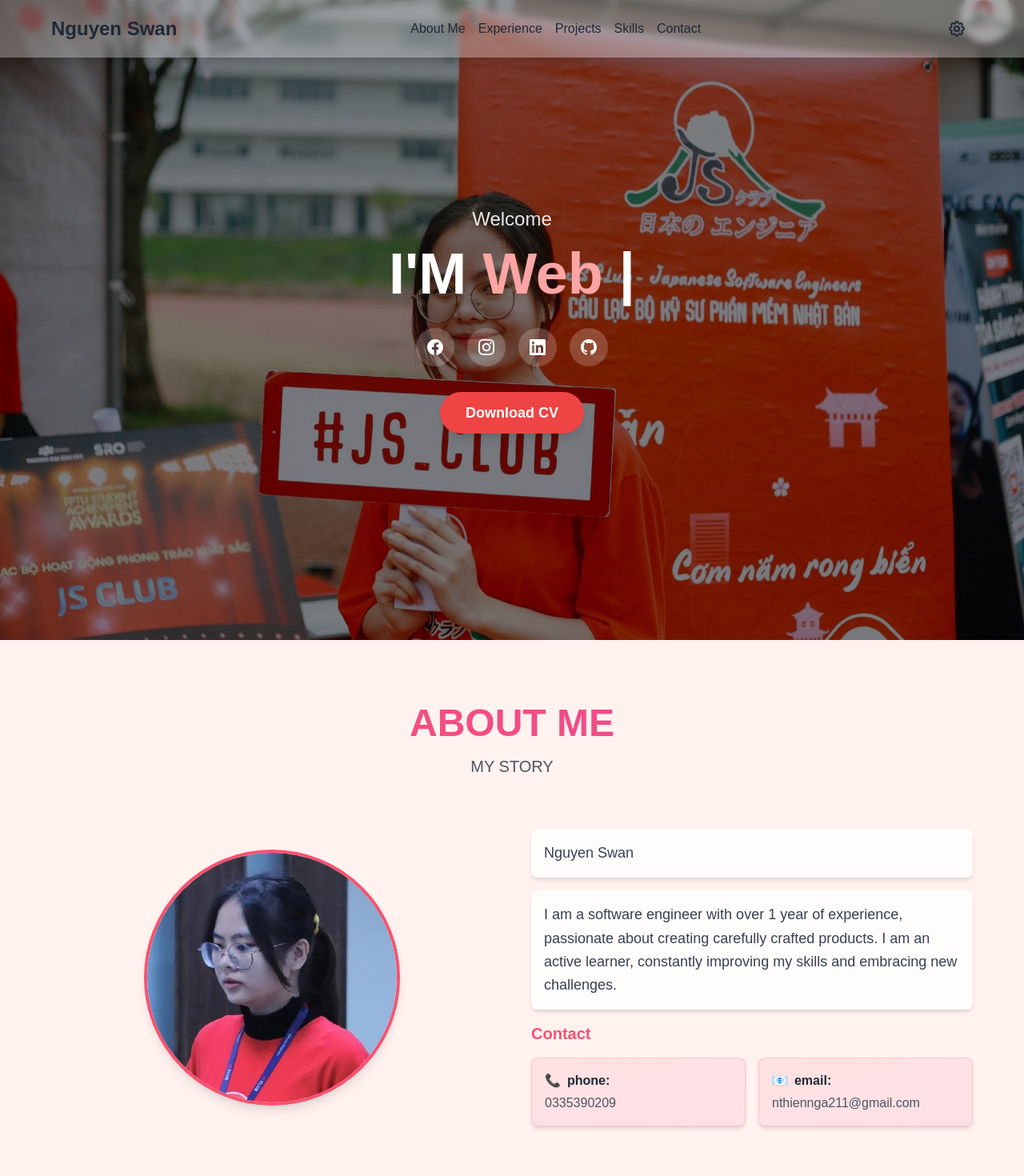
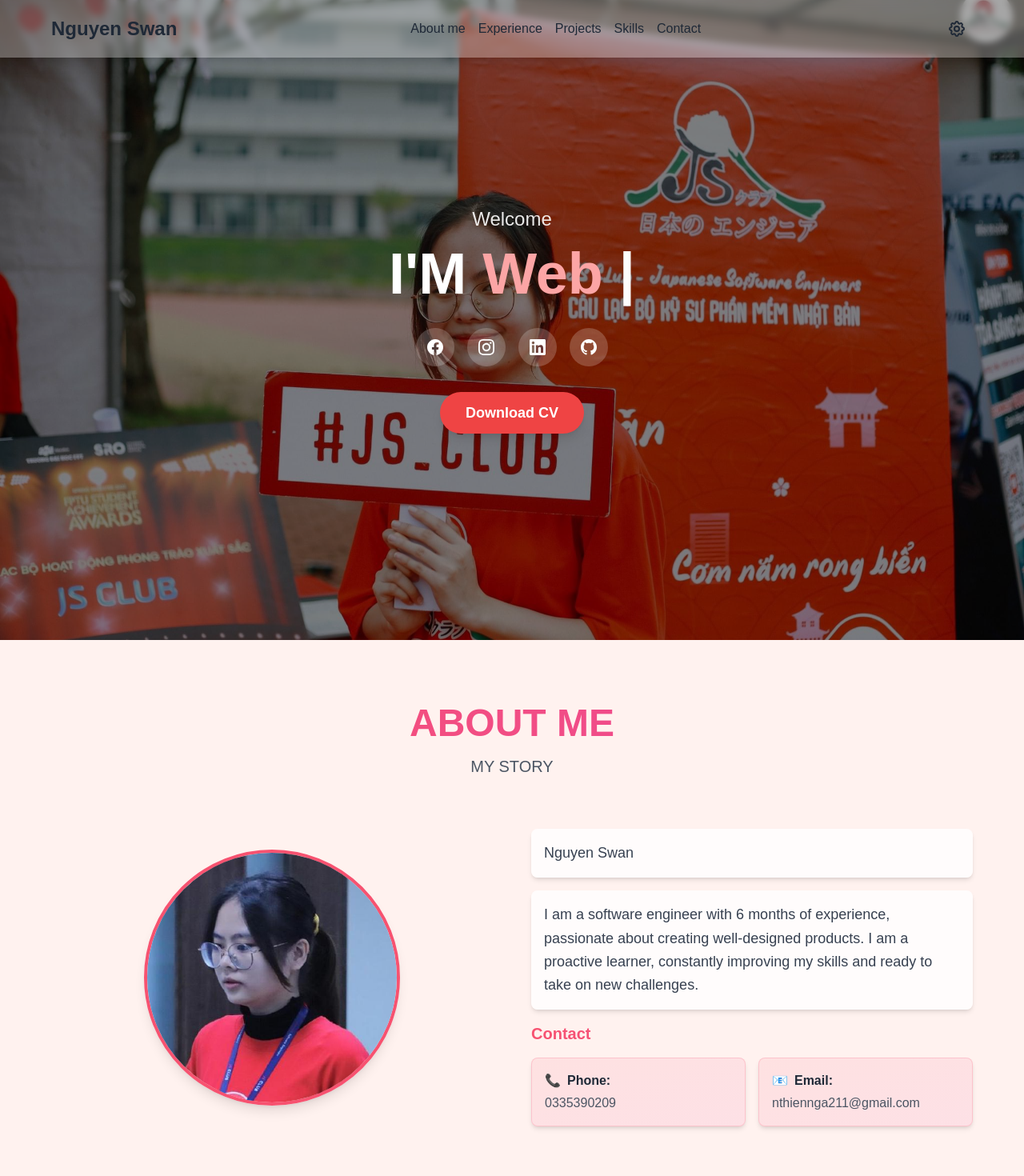
Before and after one commit to NguyenSwan/my_portfolio, a React (Create React App) app: page / in a window 1280 px wide. Shown: the top 1470 px of the page at 80% size. Built offline with nearby package versions, Linux system fonts and the light colour scheme.

Commit message:
add language

```diff
--- a/src/i18n/index.js
+++ b/src/i18n/index.js
@@ -5,8 +5,8 @@ const resources = {
   en: {
     translation: {
       name: 'Nguyen Swan',
-      about: "About Me",
-      about_description: "I am a software engineer with over 1 year of experience, passionate about creating carefully crafted products. I am an active learner, constantly improving my skills and embracing new challenges.",
+      about: "About me",
+      about_description: "I am a software engineer with 6 months of experience, passionate about creating well-designed products. I am a proactive learner, constantly improving my skills and ready to take on new challenges.",
       experience: "Experience",
       experience_vpbank_title: "Fullstack Developer at VPBank",
       experience_vpbank_date: "08/2024 - Present",
@@ -35,13 +35,15 @@ const resources = {
       welcome: "Welcome",
       cv: "Download CV",
       web_developer: "Web Developer",
+      phone: "Phone",
+      email: "Email"
     },
   },
   vi: {
     translation: {
       name: 'Nguyễn Thiên Nga',
       about: 'Giới thiệu',
-      about_description: "Tôi là một kỹ sư phần mềm với hơn 1 năm kinh nghiệm, đam mê tạo ra các sản phẩm được đầu tư kỹ lưỡng. Tôi luôn chủ động học hỏi, không ngừng nâng cao kỹ năng và đón nhận những thử thách mới.",
+      about_description: "Tôi là một kỹ sư phần mềm với 6 tháng kinh nghiệm, đam mê tạo ra những sản phẩm được thiết kế tỉ mỉ. Tôi là một người học hỏi tích cực, không ngừng nâng cao kỹ năng và sẵn sàng đón nhận những thử thách mới.",
       experience: "Kinh nghiệm",
       experience_vpbank_title: "Lập trình viên Fullstack tại VPBank",
       experience_vpbank_date: "08/2024 - Hiện tại",
@@ -70,6 +72,8 @@ const resources = {
       welcome: "Xin chào",
       cv: "Tải CV",
       web_developer: "Web Developer",
+      phone: "Điện thoại",
+      email: "Email"
     },
   },
 };
```
